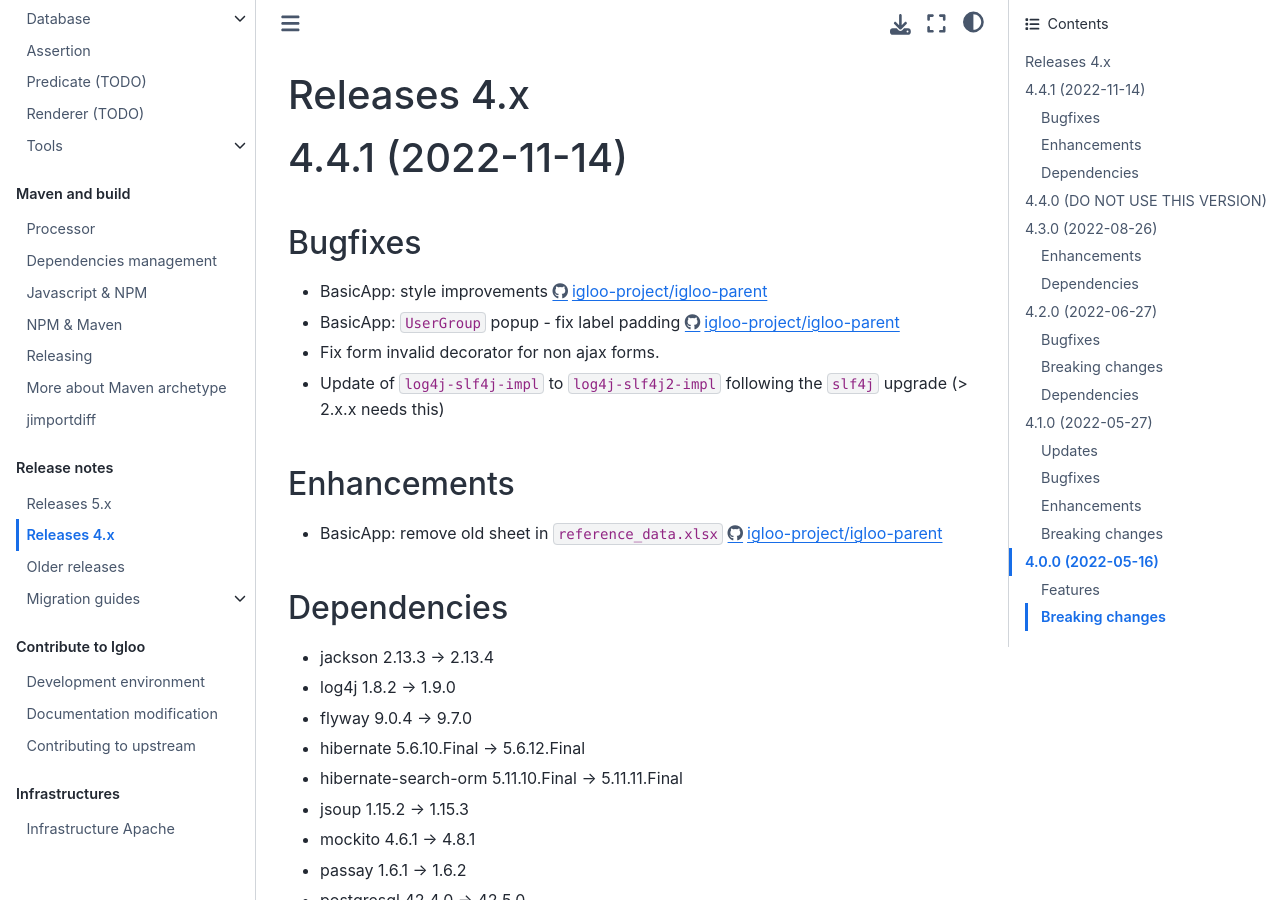
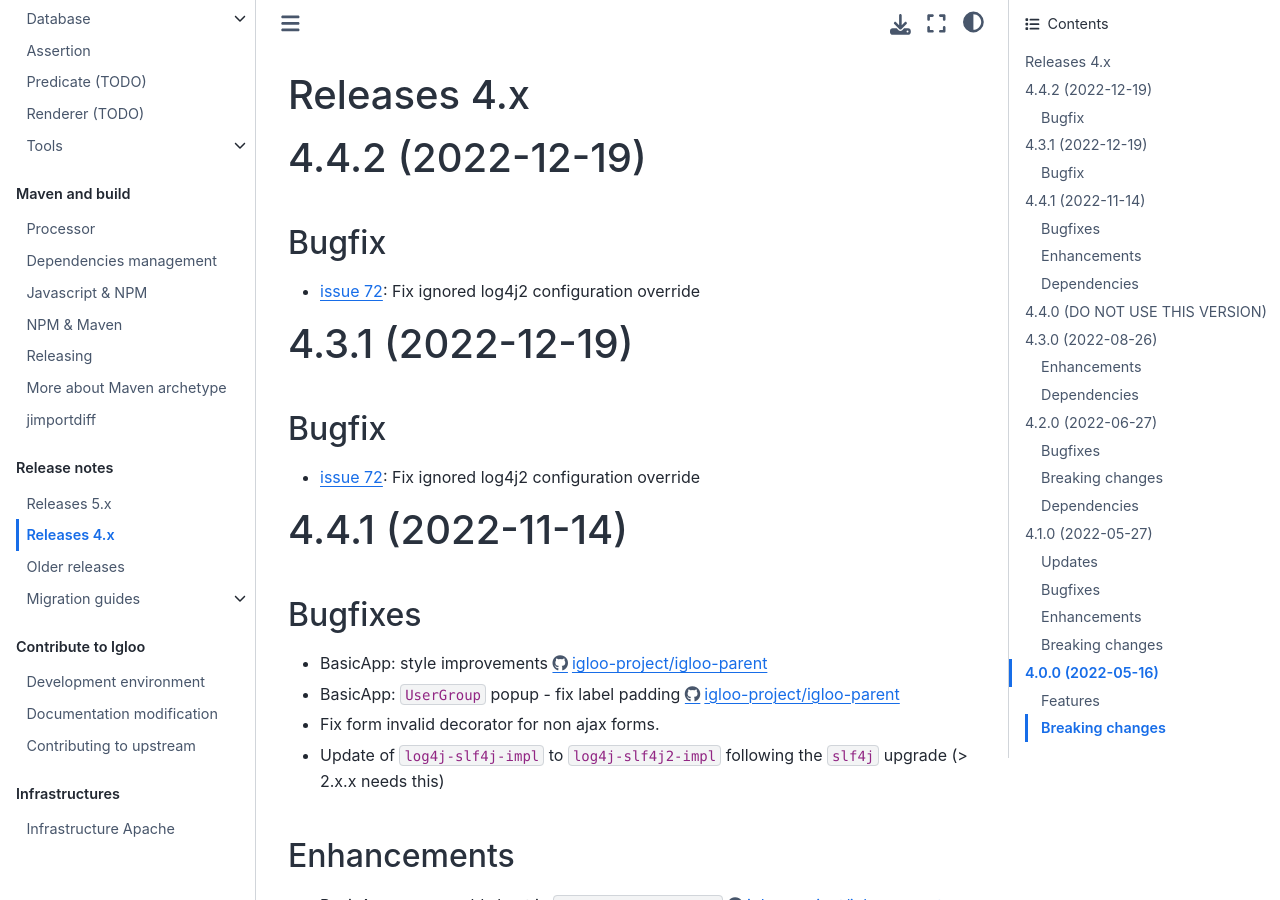
Before and after one commit to igloo-project/igloo-doc, a Sphinx documentation site: the page built from source/release-notes/releases-4.x.md, in a window 1280 px wide and 900 px high. Built offline with Sphinx 7.4.7 and the Sphinx Book theme 1.1.4, drawn with Linux system fonts in a browser that asks for light colours.

Commit message:
Releases 4.3.1, 4.4.2, 5.0.2

```diff
--- a/source/release-notes/releases-4.x.md
+++ b/source/release-notes/releases-4.x.md
@@ -1,4 +1,22 @@
 # Releases 4.x
+
+(v4.4.2)=
+
+# 4.4.2 (2022-12-19)
+
+## Bugfix
+
+* {issue}`72`: Fix ignored log4j2 configuration override
+
+
+(v4.3.1)=
+
+# 4.3.1 (2022-12-19)
+
+## Bugfix
+
+* {issue}`72`: Fix ignored log4j2 configuration override
+
 
 (v4.4.1)=
 
```
Also changed, not shown: source/release-notes/releases-5.x.md (+9 -0 lines).
